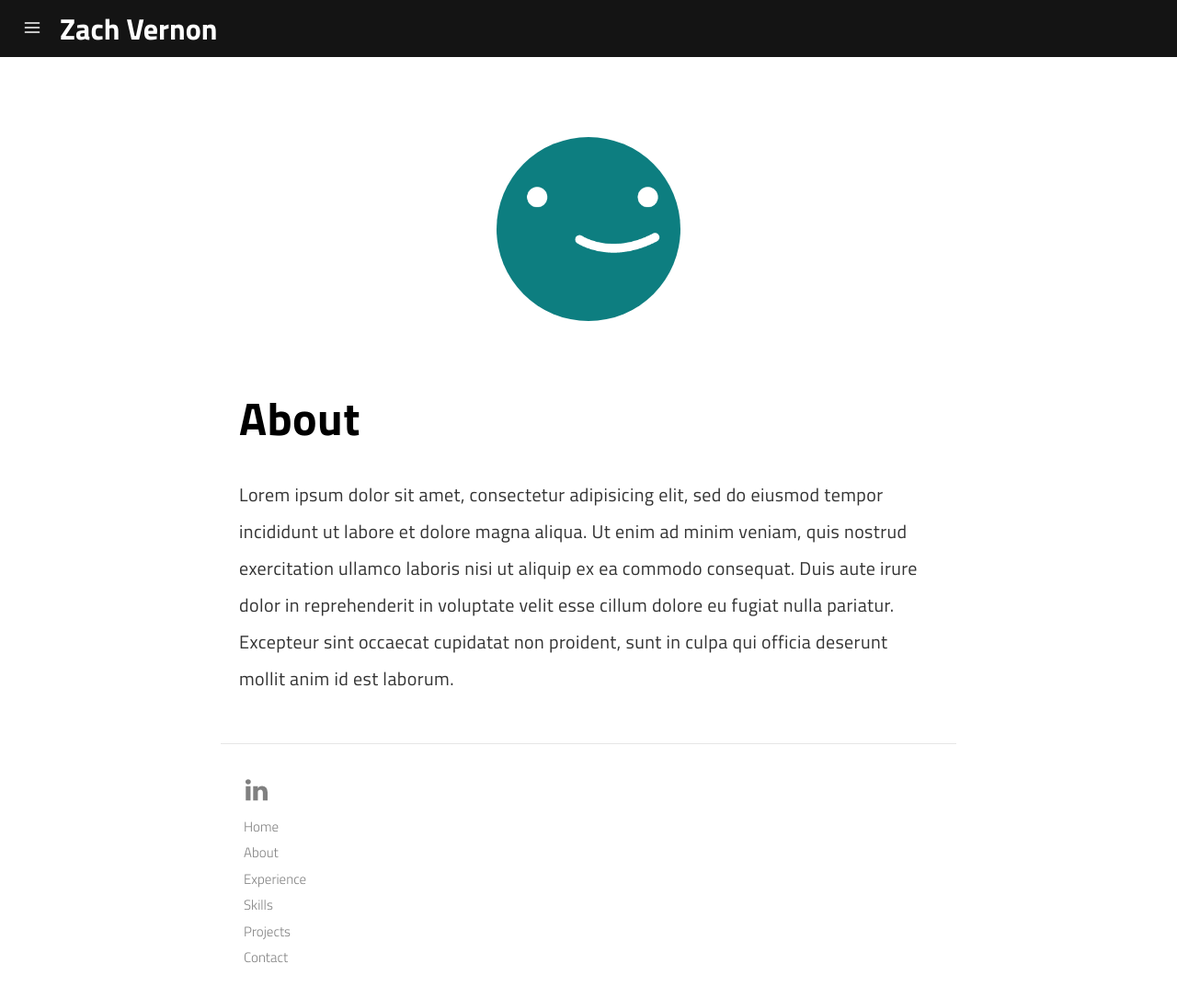
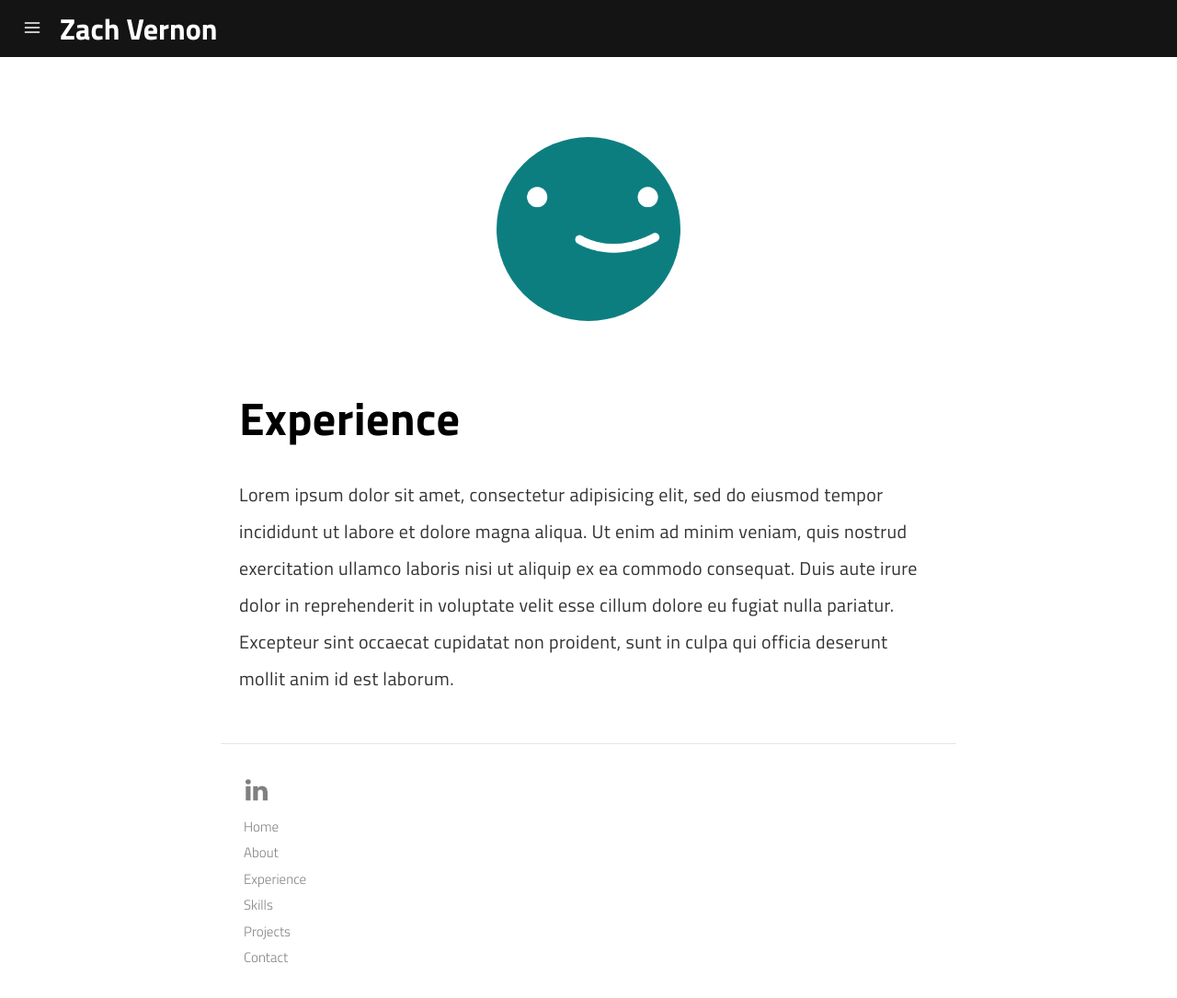
Before and after one commit to z-vernon/z-vernon.github.io, a Jekyll site: the page built from pages/experience.md, in a window 1280 px wide and 1085 px high. Shown: the whole window at 92% size. Built offline with Jekyll 4.4.1, drawn with Linux system fonts in a browser that asks for light colours; a script that is not in the unit is left out.

Commit message:
Update experience.md

```diff
--- a/pages/experience.md
+++ b/pages/experience.md
@@ -9,7 +9,7 @@ permalink: /experience/
 
 <img class="img-rounded" src="/assets/img/uploads/profile.png" alt="Thomas A. Anderson" width="200">
 
-# About
+# Experience
 
 Lorem ipsum dolor sit amet, consectetur adipisicing elit, sed do eiusmod
 tempor incididunt ut labore et dolore magna aliqua. Ut enim ad minim veniam,
```
